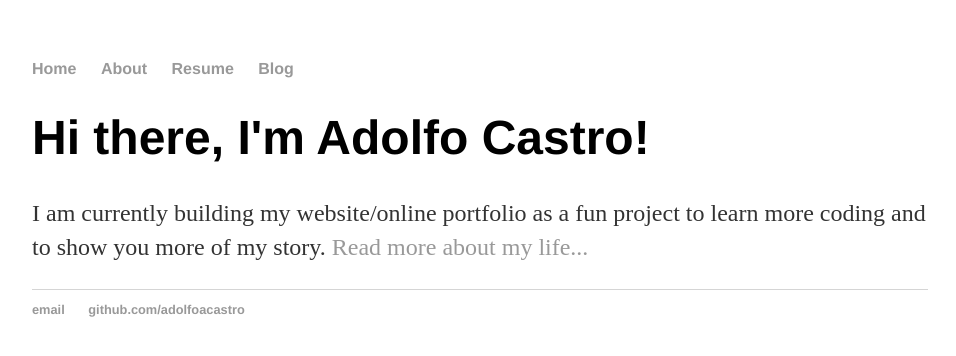
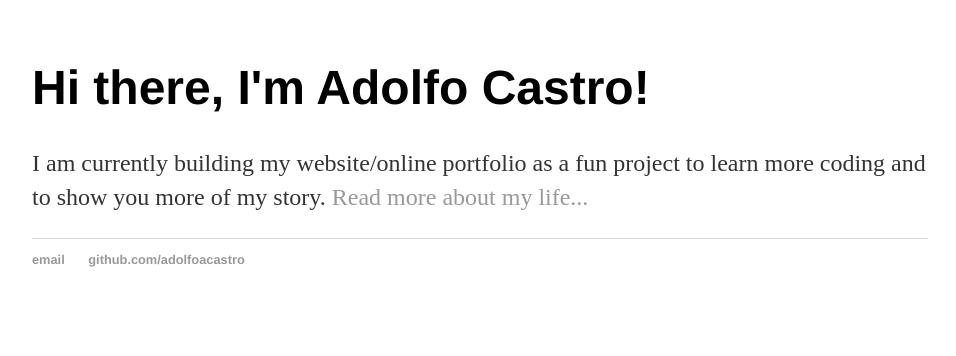
Before and after one commit to adolfoacastro/adolfoacastro.github.io, a Jekyll site: the page built from index.html, in a window 1280 px wide. Shown: the top 356 px of the page, without its empty margins (160-1116 px from the left). Built offline with Jekyll 4.4.1, drawn with Linux system fonts in a browser that asks for light colours.

Commit message:
Update default.html
Remove unnecessary links

```diff
--- a/_layouts/default.html
+++ b/_layouts/default.html
@@ -6,14 +6,6 @@
 			<link rel="stylesheet" type="text/css" href="/css/main.css">
 		</head>
 		<body>
-			<nav>
-	    		<ul>
-	        		<li><a href="/">Home</a></li>
-		        	<li><a href="/about">About</a></li>
-	        		<li><a href="/resume">Resume</a></li>
-	        		<li><a href="/blog">Blog</a></li>
-	    		</ul>
-			</nav>
 			<div class="container">
 
 			{{ content }}
```
